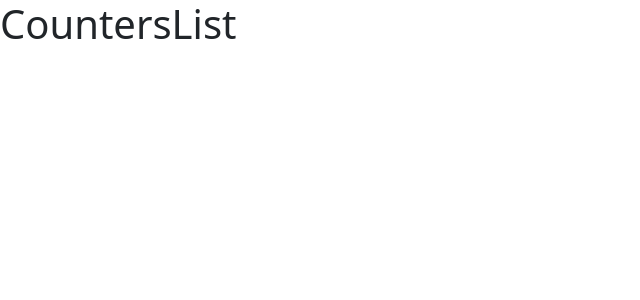
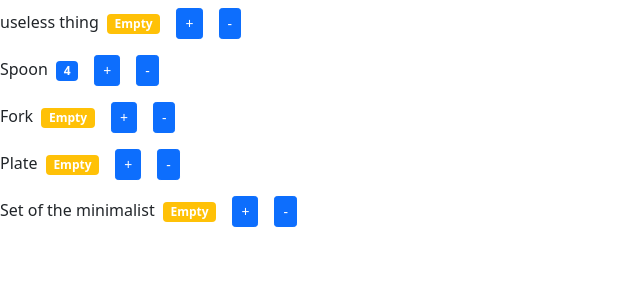
Before and after one commit to slavaOlshanechky/reactAppEd, a React (Create React App) app: page / in a window 1280 px wide. Shown: the top 300 px of the page, without its empty margins (0-640 px from the left). Built offline with nearby package versions, Linux system fonts and the light colour scheme.

Commit message:
data injection to the component

```diff
--- a/src/components/counter.jsx
+++ b/src/components/counter.jsx
@@ -1,35 +1,37 @@
 import React, { useState } from "react";
 
-const Counter = () => {
-  const [count, setCount] = useState(0); //useState can contain [],{},[{}]
+const Counter = (props) => {
+  console.log(props);
+  const [value, setValue] = useState(props.value); //useState can contain [],{},[{}]
 
-  const formatCount = () => {
-    return count === 0 ? "Empty" : count;
+  const formatValue = () => {
+    return value === 0 ? "Empty" : value;
   };
 
   const getBadgeClasses = () => {
     let classes = "badge m-2 ";
-    classes += count === 0 ? "bg-warning" : "bg-primary";
+    classes += value === 0 ? "bg-warning" : "bg-primary";
     return classes;
   };
 
   const handleIncrement = () => {
-    setCount((prevState) => prevState + 1);
+    setValue((prevState) => prevState + 1);
   };
   const handleDecrement = () => {
-    setCount((prevState) => prevState - 1);
+    setValue((prevState) => prevState - 1);
   };
 
   return (
-    <>
-      <span className={getBadgeClasses()}>{formatCount()}</span>
+    <div>
+      {props.children}
+      <span className={getBadgeClasses()}>{formatValue()}</span>
       <button className="btn btn-primary btn-sm m-2" onClick={handleIncrement}>
         +
       </button>
       <button className="btn btn-primary btn-sm m-2" onClick={handleDecrement}>
         -
       </button>
-    </>
+    </div>
   );
 };
 
--- a/src/components/countersList.jsx
+++ b/src/components/countersList.jsx
@@ -1,9 +1,22 @@
 import React from "react";
+import Counter from "./counter";
 
 const CountersList = () => {
+  const counters = [
+    { id: 0, value: 0, name: "useless thing" },
+    { id: 1, value: 4, name: "Spoon" },
+    { id: 2, value: 0, name: "Fork" },
+    { id: 3, value: 0, name: "Plate" },
+    { id: 4, value: 0, name: "Set of the minimalist" },
+  ];
+
   return (
     <>
-      <h1>CountersList</h1>
+      {counters.map((count) => (
+        <Counter key={count.id} value={count.value}>
+          <span>{count.name}</span>
+        </Counter>
+      ))}
     </>
   );
 };
```
